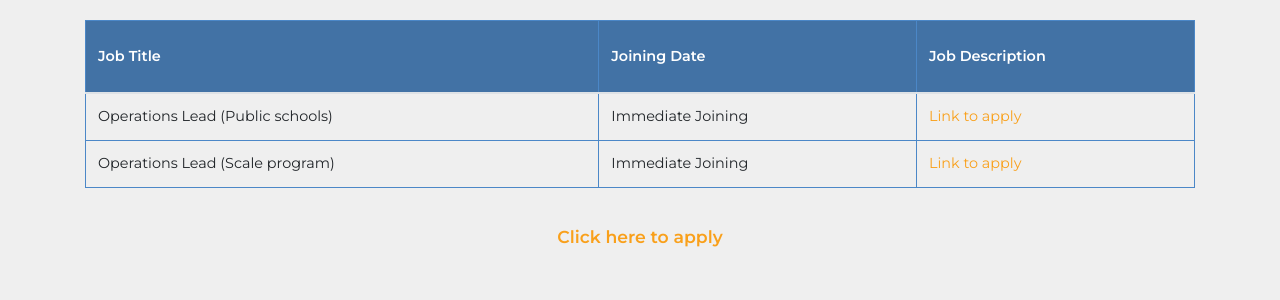
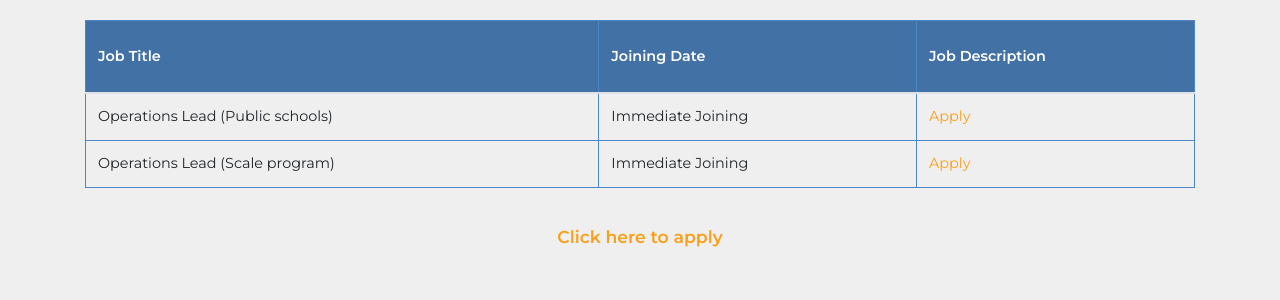
Before and after one commit to Involve-Edu/involveedupublic, a Jekyll site: the page built from get-involved.md, in a window 1280 px wide. Shown: the part 555-855 px from the top of the page. Built offline with Jekyll 4.4.1, drawn with Linux system fonts in a browser that asks for light colours.

Commit message:
changes
changes

```diff
--- a/get-involved.md
+++ b/get-involved.md
@@ -39,7 +39,7 @@ description: "We are always on the lookout for partners to join us in our Missio
                                     <td>{{job.title}}</td>
                                     <td>{{job.date}}</td>
                                     <td>
-                                        <a href="{{job.description}}">Link to apply</a>
+                                        <a href="{{job.description}}">Apply</a>
                                     </td>
                                 </tr>
                                 {% endfor %}
```
